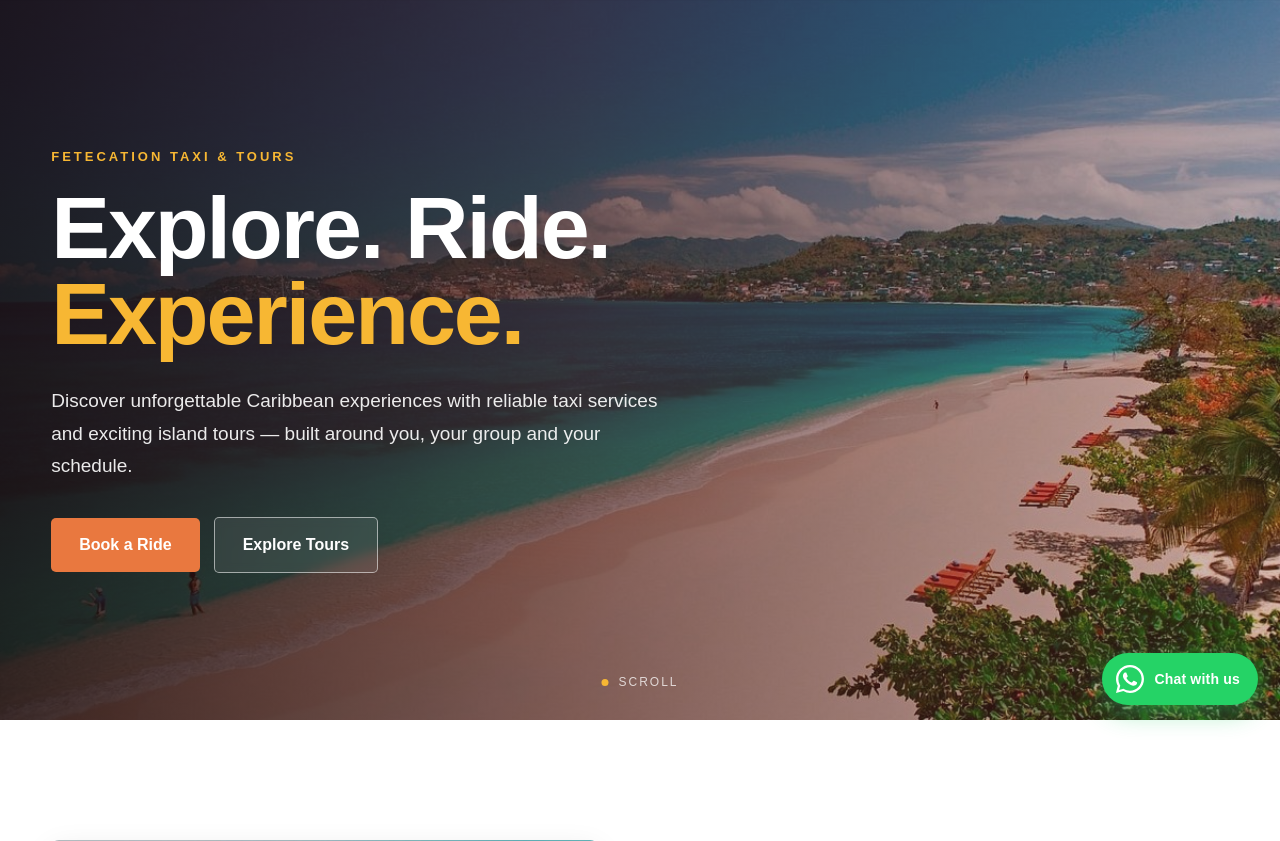
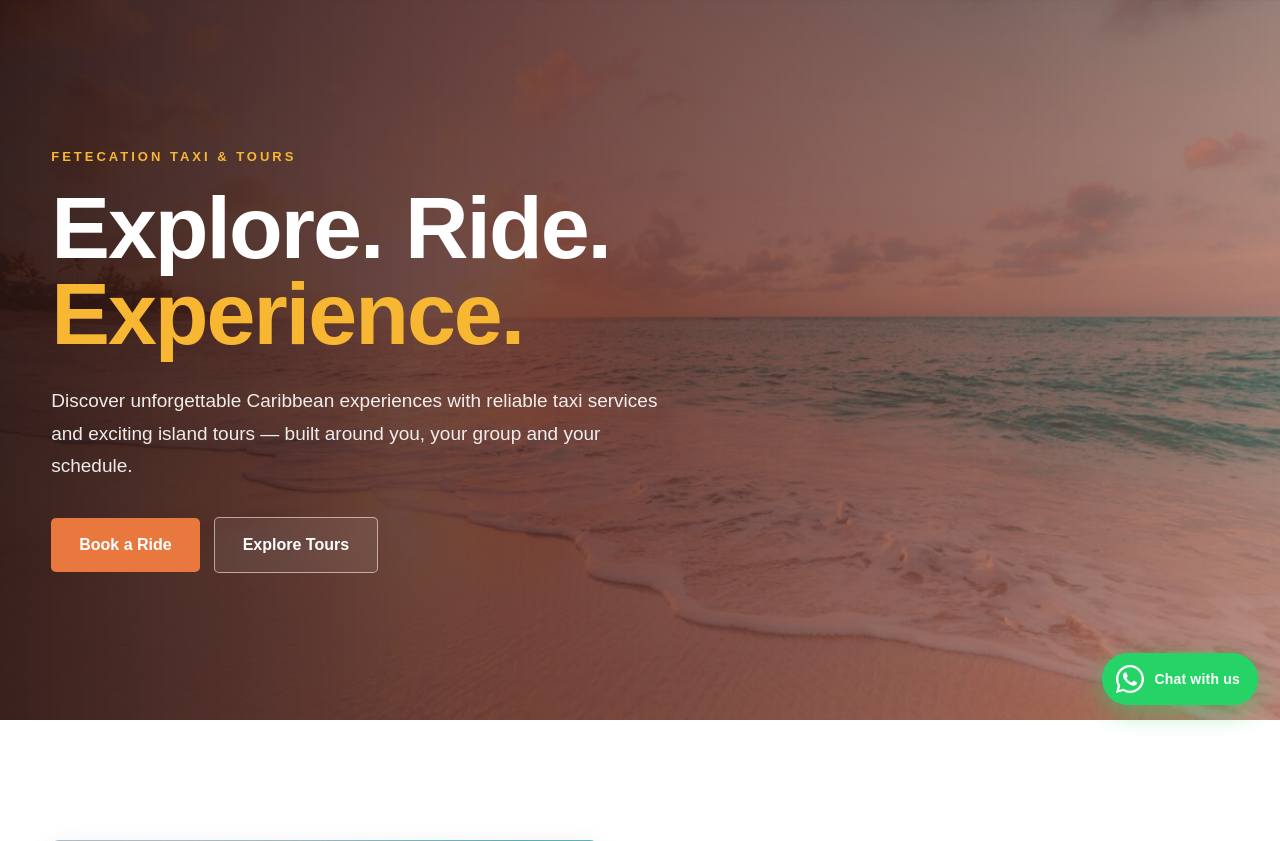
Before and after one commit to Quintel473/fetecation, a PHP site: page /fetecation/ in a window 1280 px wide. Shown: the part 73-914 px from the top of the page. Run offline with PHP 8.4, Linux system fonts and the light colour scheme; some libraries are stand-ins or nearby versions.

Commit message:
Thirteenth Commit

```diff
--- a/css/style.css
+++ b/css/style.css
@@ -1101,15 +1101,69 @@ img {
         );
 }
 
-.home-hero-image {
+/* =========================================================
+   HOME HERO — background slideshow
+   ========================================================= */
+
+.home-hero-slideshow {
     position: absolute;
     inset: 0;
-
-    background-image:
-        url("/fetecation/images/hero.jpg");
+    overflow: hidden;
+    z-index: 0;
+}
+
+.home-hero-slide {
+    position: absolute;
+    inset: 0;
 
     background-size: cover;
     background-position: center;
+    background-repeat: no-repeat;
+
+    opacity: 0;
+
+    /* Slow crossfade + subtle zoom (Ken Burns effect) */
+    animation: heroFade 24s ease-in-out infinite,
+               heroKenBurns 24s ease-in-out infinite;
+}
+
+/* First slide visible immediately */
+.home-hero-slide:nth-child(1) {
+    animation-delay: 0s;
+}
+.home-hero-slide:nth-child(2) {
+    animation-delay: 6s;
+}
+.home-hero-slide:nth-child(3) {
+    animation-delay: 12s;
+}
+.home-hero-slide:nth-child(4) {
+    animation-delay: 18s;
+}
+
+/* Fade: 0-4% in, 4-21% visible, 21-25% out, then invisible */
+@keyframes heroFade {
+    0%      { opacity: 0; }
+    4%      { opacity: 1; }
+    21%     { opacity: 1; }
+    25%     { opacity: 0; }
+    100%    { opacity: 0; }
+}
+
+/* Slow gentle zoom */
+@keyframes heroKenBurns {
+    0%   { transform: scale(1); }
+    100% { transform: scale(1.08); }
+}
+
+/* Respect users who prefer reduced motion */
+@media (prefers-reduced-motion: reduce) {
+    .home-hero-slide {
+        animation: none;
+    }
+    .home-hero-slide:nth-child(1) {
+        opacity: 1;
+    }
 }
 
 .home-hero-overlay {
--- a/index.php
+++ b/index.php
@@ -16,7 +16,22 @@ $featuredTours = array_slice($tours, 0, 3, true);
 <!-- ============ HOME HERO ============ -->
 <section class="home-hero">
 
-    <div class="home-hero-image"></div>
+    <div class="home-hero-slideshow">
+
+        <div class="home-hero-slide"
+             style="background-image: url('/fetecation/images/hero.jpg');"></div>
+
+        <div class="home-hero-slide"
+             style="background-image: url('/fetecation/images/tours/island-highlights-1.jpg');"></div>
+
+        <div class="home-hero-slide"
+             style="background-image: url('/fetecation/images/tours/nature-adventure-1.jpg');"></div>
+
+        <div class="home-hero-slide"
+             style="background-image: url('/fetecation/images/tours/custom-island-1.jpg');"></div>
+
+    </div>
+
     <div class="home-hero-overlay"></div>
 
     <div class="container home-hero-content">
@@ -46,11 +61,6 @@ $featuredTours = array_slice($tours, 0, 3, true);
 
         </div>
 
-    </div>
-
-    <div class="hero-scroll">
-        <span></span> SCROLL
-    </div>
 
 </section>
 
```
Also changed, not shown: uploads/avatars/u1_41b902635cd0ef13.jpg (added), uploads/avatars/u1_a4bd255de6fe99f2.jpg (deleted).
